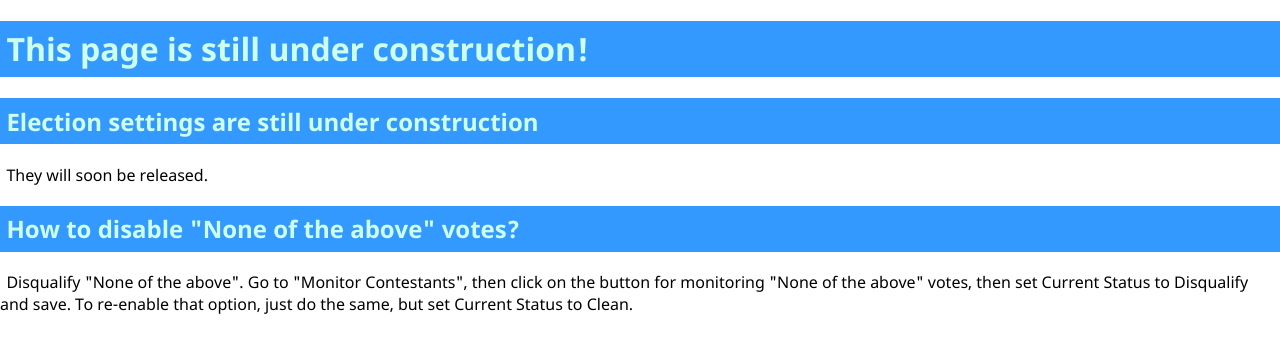
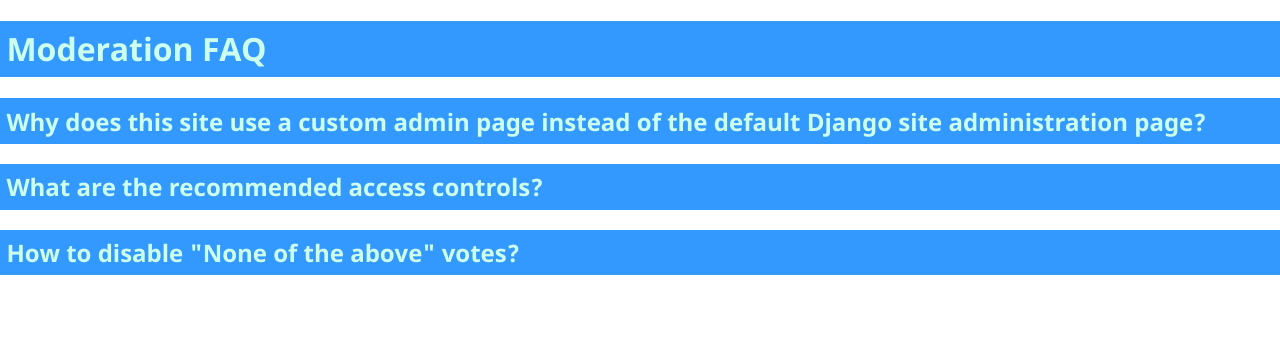
Before and after one commit to BurraAbhishek/VirtualElections_v2, a Django app: template templates/modzone/help.html in a window 1280 px wide. Shown: the part 64-417 px from the top of the page. Run offline with Django 4.2, Linux system fonts and the light colour scheme; the template is opened without the code that fills it, so the values that code supplies are empty.

Commit message:
documentation: Update admin FAQ

```diff
--- a/templates/modzone/help.html
+++ b/templates/modzone/help.html
@@ -13,20 +13,99 @@
             table {
                 width: 98%;
             }
+            .response {
+                font-size: 1.25em;
+                padding: 0 2%;
+                display: none;
+            }
         </style>
     </head>
 
     <body>
         <header class="appbar">Moderation Help pages</header>
-        <h1>This page is still under construction!</h1>
-        <h2>Election settings are still under construction</h2>
-        <p1>They will soon be released.</p1>
-        <h2>How to disable "None of the above" votes?</h2>
-        <p1>
+        <h1>Moderation FAQ</h1>
+        <h2 onclick="javascript:showPage('admin-urls');">
+            Why does this site use a custom admin page instead of the default
+            Django site administration page?
+        </h2>
+        <div class="response" id="admin-urls">
+            The default admin pages are best suited for SQL databases, and none
+            of our databases run SQL code. Not using the default admin pages
+            enables customization of the administration login pages and other
+            views.
+            <br />
+            This also means that using the default Django administration pages
+            to log in as an admin or a superuser will not work here.
+        </div>
+        <h2 onclick="javascript:showPage('recommended-access');">
+            What are the recommended access controls?
+        </h2>
+        <div class="response" id="recommended-access">
+            At a time, keep the following configuration:
+            <ul>
+                <li>
+                    Registrations:
+                    <ul>
+                        <li>Open Voter Registrations</li>
+                        <li>Open Contestant Registrations</li>
+                        <li>Close voting session</li>
+                        <li>Don't show results</li>
+                    </ul>
+                </li>
+                <li>
+                    Voting:
+                    <ul>
+                        <li>Close Voter Registrations</li>
+                        <li>Close Contestant Registrations</li>
+                        <li>Open voting session</li>
+                        <li>Don't show results</li>
+                    </ul>
+                </li>
+                <li>
+                    Results:
+                    <ul>
+                        <li>Close Voter Registrations</li>
+                        <li>Close Contestant Registrations</li>
+                        <li>Close voting session</li>
+                        <li>Show results to public</li>
+                    </ul>
+                </li>
+            </ul>
+            Please note that this is not enforced! Admins can choose their own
+            configuration.
+        </div>
+        <h2 onclick="javascript:showPage('disable-nota');">
+            How to disable "None of the above" votes?
+        </h2>
+        <div class="response" id="disable-nota">
             Disqualify "None of the above". Go to "Monitor Contestants", then
             click on the button for monitoring "None of the above" votes, then
             set Current Status to Disqualify and save. To re-enable that option,
             just do the same, but set Current Status to Clean.
-        </p1>
+        </div>
+        <script>
+            function showPage(page) {
+                var responses = document.getElementsByClassName("response");
+                for (var i = 0; i < responses.length; i++) {
+                    responses[i].style.display = "none";
+                }
+                if (document.getElementById(page).style.display == "none") {
+                    document.getElementById(page).style.display = "block";
+                } else {
+                    document.getElementById(page).style.display = "none";
+                }
+            }
+            function loadPageId() {
+                var url = window.location.href;
+                var id_url = url.split("#");
+                if (id_url.length == 2) {
+                    id_str = String(id_url[1]);
+                    try {
+                        showPage(id_str);
+                    } catch (e) {}
+                }
+            }
+            loadPageId();
+        </script>
     </body>
 </html>
```
